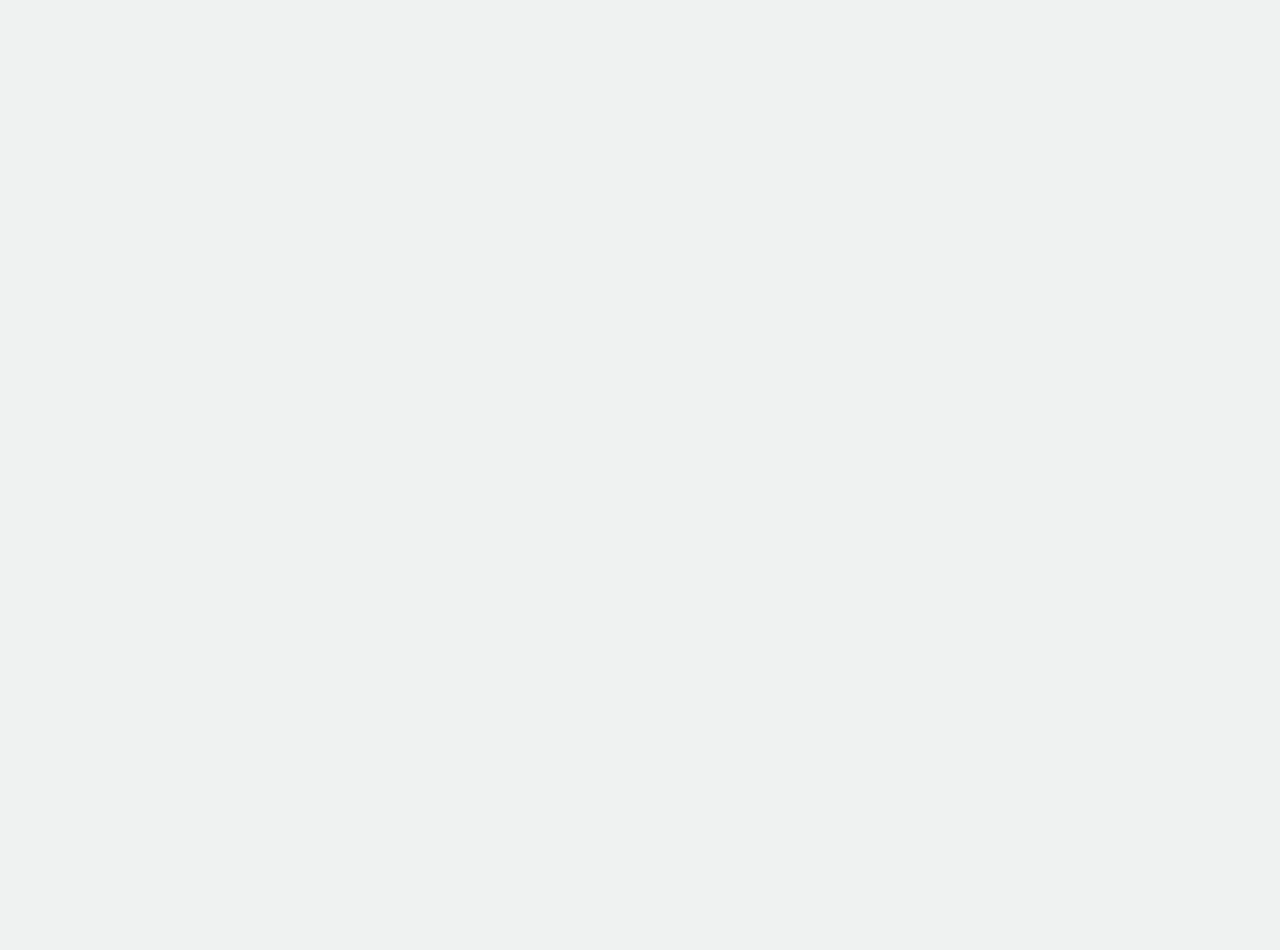
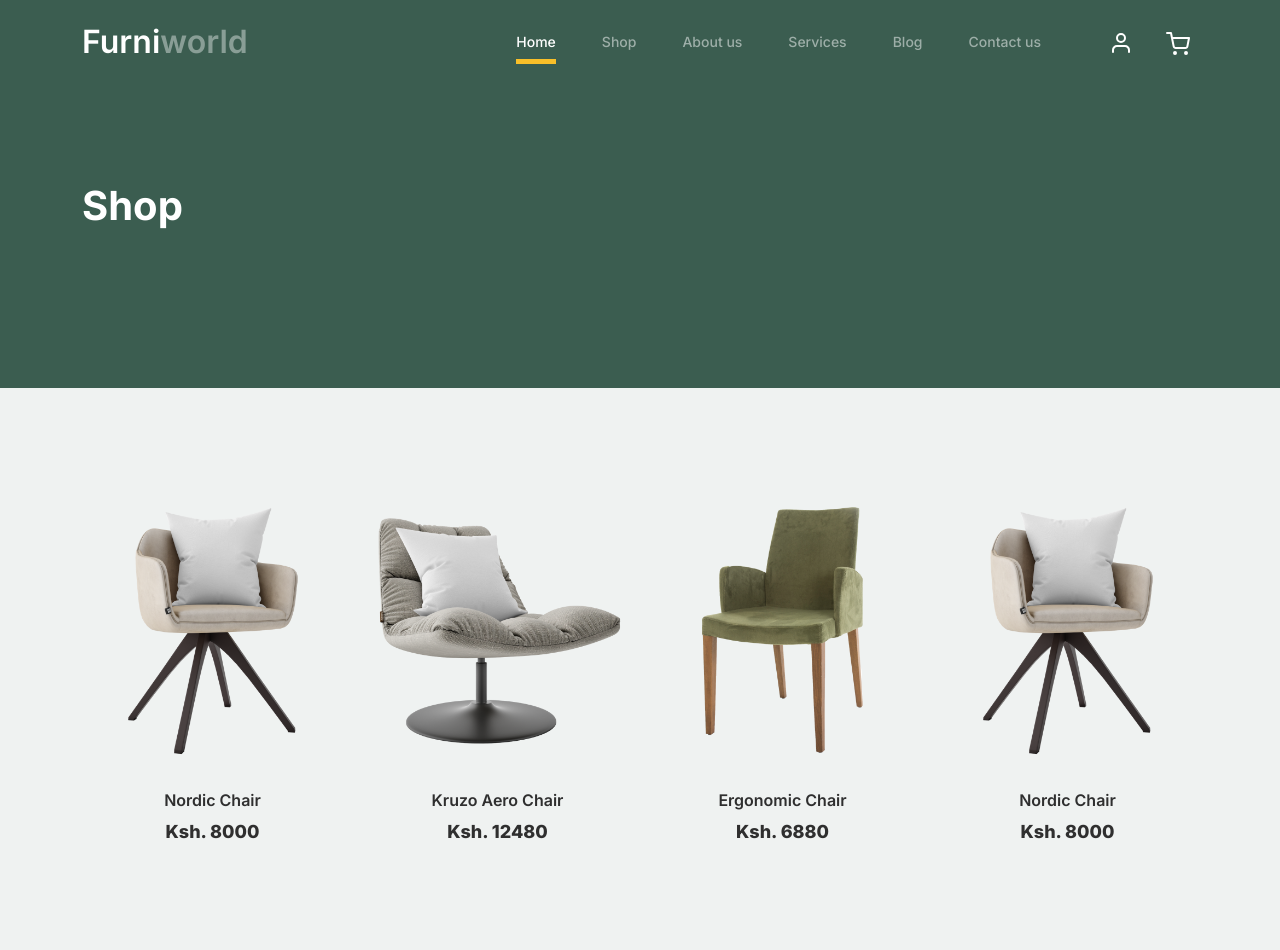
Before and after one commit to David-mwendwa/furniworld, a React (Create React App) app in the folder client/: page /shop in a window 1280 px wide. Before the commit this address had no page. Shown: the top 950 px of the page. Before the commit the page ends 800 px from the top, so only its background shows below. Built offline with nearby package versions, Linux system fonts and the light colour scheme.

Commit message:
craete product/furniture/shop components

```diff
--- a/client/src/App.js
+++ b/client/src/App.js
@@ -1,11 +1,13 @@
 import { Homepage } from './components/Homepage';
 import { BrowserRouter as Router, Routes, Route } from 'react-router-dom';
+import Product from './components/product/Product';
 
 function App() {
   return (
     <Router>
       <Routes>
         <Route path='/' element={<Homepage />} exact />
+        <Route path='/shop' element={<Product />} exact />
       </Routes>
     </Router>
   );
--- a/client/src/components/Homepage.js
+++ b/client/src/components/Homepage.js
@@ -1,4 +1,5 @@
 import React from 'react';
+import { Link } from 'react-router-dom';
 import Footer from './layout/Footer';
 import Testmonials from './layout/Testmonials';
 import Blog from './layout/Blog';
@@ -18,7 +19,41 @@ export const Homepage = () => {
       <Header />
 
       {/* Hero Section */}
-      <Hero />
+      <Hero>
+        <div className='row justify-content-between'>
+          <div className='col-lg-5'>
+            <div className='intro-excerpt'>
+              <h1 data-aos='fade-down' data-aos-duration='3000'>
+                Modern Interior <span clsas='d-block'>Design Studio</span>
+              </h1>
+              <p
+                className='mb-4'
+                data-aos='zoom-in-down'
+                data-aos-duration='1500'>
+                Donec vitae odio quis nisl dapibus malesuada. Nullam ac aliquet
+                velit. Aliquam vulputate velit imperdiet dolor tempor tristique.
+              </p>
+              <p data-aos='fade-up' data-aos-duration='3000'>
+                <Link to='/shop' className='btn btn-secondary me-2'>
+                  Shop Now
+                </Link>
+                <Link to='/shop' className='btn btn-white-outline'>
+                  Explore
+                </Link>
+              </p>
+            </div>
+          </div>
+          <div className='col-lg-7'>
+            <div
+              className='hero-img-wrap'
+              data-aos='fade-down'
+              data-aos-easing='linear'
+              data-aos-duration='3000'>
+              <img src='images/couch.png' alt='' className='img-fluid' />
+            </div>
+          </div>
+        </div>
+      </Hero>
 
       {/* Product Section */}
       <Product />
--- a/client/src/components/layout/Hero.js
+++ b/client/src/components/layout/Hero.js
@@ -1,44 +1,9 @@
 import React from 'react';
-import { Link } from 'react-router-dom';
 
-const Hero = () => {
+const Hero = ({ children }) => {
   return (
     <div className='hero'>
-      <div className='container'>
-        <div className='row justify-content-between'>
-          <div className='col-lg-5'>
-            <div className='intro-excerpt'>
-              <h1 data-aos='fade-down' data-aos-duration='3000'>
-                Modern Interior <span clsas='d-block'>Design Studio</span>
-              </h1>
-              <p
-                className='mb-4'
-                data-aos='zoom-in-down'
-                data-aos-duration='1500'>
-                Donec vitae odio quis nisl dapibus malesuada. Nullam ac aliquet
-                velit. Aliquam vulputate velit imperdiet dolor tempor tristique.
-              </p>
-              <p data-aos='fade-up' data-aos-duration='3000'>
-                <Link to='/shop' className='btn btn-secondary me-2'>
-                  Shop Now
-                </Link>
-                <Link to='/shop' className='btn btn-white-outline'>
-                  Explore
-                </Link>
-              </p>
-            </div>
-          </div>
-          <div className='col-lg-7'>
-            <div
-              className='hero-img-wrap'
-              data-aos='fade-down'
-              data-aos-easing='linear'
-              data-aos-duration='3000'>
-              <img src='images/couch.png' alt='' className='img-fluid' />
-            </div>
-          </div>
-        </div>
-      </div>
+      <div className='container'>{children}</div>
     </div>
   );
 };
--- a/client/src/components/layout/Product.js
+++ b/client/src/components/layout/Product.js
@@ -1,5 +1,6 @@
 import React from 'react';
 import { Link } from 'react-router-dom';
+import products from '../product/products';
 
 const Product = () => {
   return (
@@ -9,7 +10,7 @@ const Product = () => {
       data-aos-duration='1500'>
       <div className='container'>
         <div className='row'>
-          {/* Start Column 1 */}
+          {/* Column 1 */}
           <div className='col-md-12 col-lg-3 mb-5 mb-lg-0'>
             <h2 className='mb-4 section-title'>
               Crafted with excellent material.
@@ -24,61 +25,34 @@ const Product = () => {
               </Link>
             </p>
           </div>
-          {/* End Column 1 */}
 
-          {/* Start Column 2 */}
+          {/* Column 2 */}
+          {products.map(
+            (product) =>
+              product.featured && (
                 <div className='col-12 col-md-4 col-lg-3 mb-5 mb-md-0'>
                   <Link className='product-item' to='/'>
                     <img
-                src='images/product-1.png'
-                alt=''
+                      src={product.src}
+                      alt={product.name}
                       className='img-fluid product-thumbnail'
                     />
-              <h3 className='product-title'>Nordic Chair</h3>
-              <strong className='product-price'>$50.00</strong>
+                    <h3 className='product-title'>{product.name}</h3>
+                    <strong className='product-price'>
+                      Ksh. {product.price}
+                    </strong>
 
                     <span className='icon-cross'>
-                <img src='images/cross.svg' alt='' className='img-fluid' />
+                      <img
+                        src='images/cross.svg'
+                        alt=''
+                        className='img-fluid'
+                      />
                     </span>
                   </Link>
                 </div>
-          {/* End Column 2 */}
-
-          {/* Start Column 3 */}
-          <div className='col-12 col-md-4 col-lg-3 mb-5 mb-md-0'>
-            <Link className='product-item' to='/'>
-              <img
-                src='images/product-2.png'
-                alt=''
-                className='img-fluid product-thumbnail'
-              />
-              <h3 className='product-title'>Kruzo Aero Chair</h3>
-              <strong className='product-price'>$78.00</strong>
-
-              <span className='icon-cross'>
-                <img src='images/cross.svg' alt='' className='img-fluid' />
-              </span>
-            </Link>
-          </div>
-          {/* End Column 3 */}
-
-          {/* Start Column 4 */}
-          <div className='col-12 col-md-4 col-lg-3 mb-5 mb-md-0'>
-            <Link className='product-item' to='/'>
-              <img
-                src='images/product-3.png'
-                alt=''
-                className='img-fluid product-thumbnail'
-              />
-              <h3 className='product-title'>Ergonomic Chair</h3>
-              <strong className='product-price'>$43.00</strong>
-
-              <span className='icon-cross'>
-                <img src='images/cross.svg' alt='' className='img-fluid' />
-              </span>
-            </Link>
-          </div>
-          {/* End Column 4 */}
+              )
+          )}
         </div>
       </div>
     </div>
--- /dev/null
+++ b/client/src/components/product/Product.js
@@ -0,0 +1,43 @@
+import React from 'react';
+import Header from '../layout/Header';
+import Footer from '../layout/Footer';
+import ProductDetails from './ProductDetails';
+import Hero from '../layout/Hero';
+import products from './products';
+
+const Product = () => {
+  return (
+    <>
+      <Header />
+      {/* Hero Section */}
+      <Hero>
+        <div className='row justify-content-between'>
+          <div className='col-lg-5'>
+            <div className='intro-excerpt'>
+              <h1>Shop</h1>
+            </div>
+          </div>
+          <div className='col-lg-7'></div>
+        </div>
+      </Hero>
+
+      {/* Products */}
+      <div className='untree_co-section product-section before-footer-section'>
+        <div className='container'>
+          <div className='row'>
+            {products.map((product) => (
+              <div className='col-12 col-md-4 col-lg-3 mb-5'>
+                <ProductDetails key={product.id} product={product} />
+              </div>
+            ))}
+          </div>
+        </div>
+      </div>
+
+      {/* Footer */}
+      <Footer />
+    </>
+  );
+};
+
+export default Product;
--- /dev/null
+++ b/client/src/components/product/ProductDetails.js
@@ -0,0 +1,22 @@
+import React from 'react';
+import { Link } from 'react-router-dom';
+
+const ProductDetails = ({ product }) => {
+  return (
+    <Link className='product-item' to='/'>
+      <img
+        src={product.src}
+        alt={product.name}
+        className='img-fluid product-thumbnail'
+      />
+      <h3 className='product-title'>{product.name}</h3>
+      <strong className='product-price'>Ksh. {product.price}</strong>
+
+      <span className='icon-cross'>
+        <img src='images/cross.svg' alt='cross' className='img-fluid' />
+      </span>
+    </Link>
+  );
+};
+
+export default ProductDetails;
--- /dev/null
+++ b/client/src/components/product/products.js
@@ -0,0 +1,35 @@
+const products = [
+  {
+    id: 1,
+    name: 'Nordic Chair',
+    price: 8000,
+    src: 'images/product-1.png',
+    featured: true,
+  },
+  {
+    id: 3,
+    name: 'Kruzo Aero Chair',
+    price: 12480,
+    src: 'images/product-2.png',
+    featured: true,
+  },
+  {
+    id: 3,
+    name: 'Ergonomic Chair',
+    price: 6880,
+    src: 'images/product-3.png',
+    featured: true,
+  },
+  { id: 4, name: 'Nordic Chair', price: 8000, src: 'images/product-1.png' },
+  {
+    id: 5,
+    name: 'Slipper Chair',
+    price: 17340,
+    src: 'images/product-2.png',
+  },
+  { id: 6, name: 'Ergonomic Chair', price: 6880, src: 'images/product-3.png' },
+  { id: 7, name: 'Nordic Chair', price: 8000, src: 'images/product-1.png' },
+  { id: 8, name: 'Ergonomic Chair', price: 6880, src: 'images/product-3.png' },
+];
+
+export default products;
```
Lines whose indentation alone changed are shown as unchanged.
